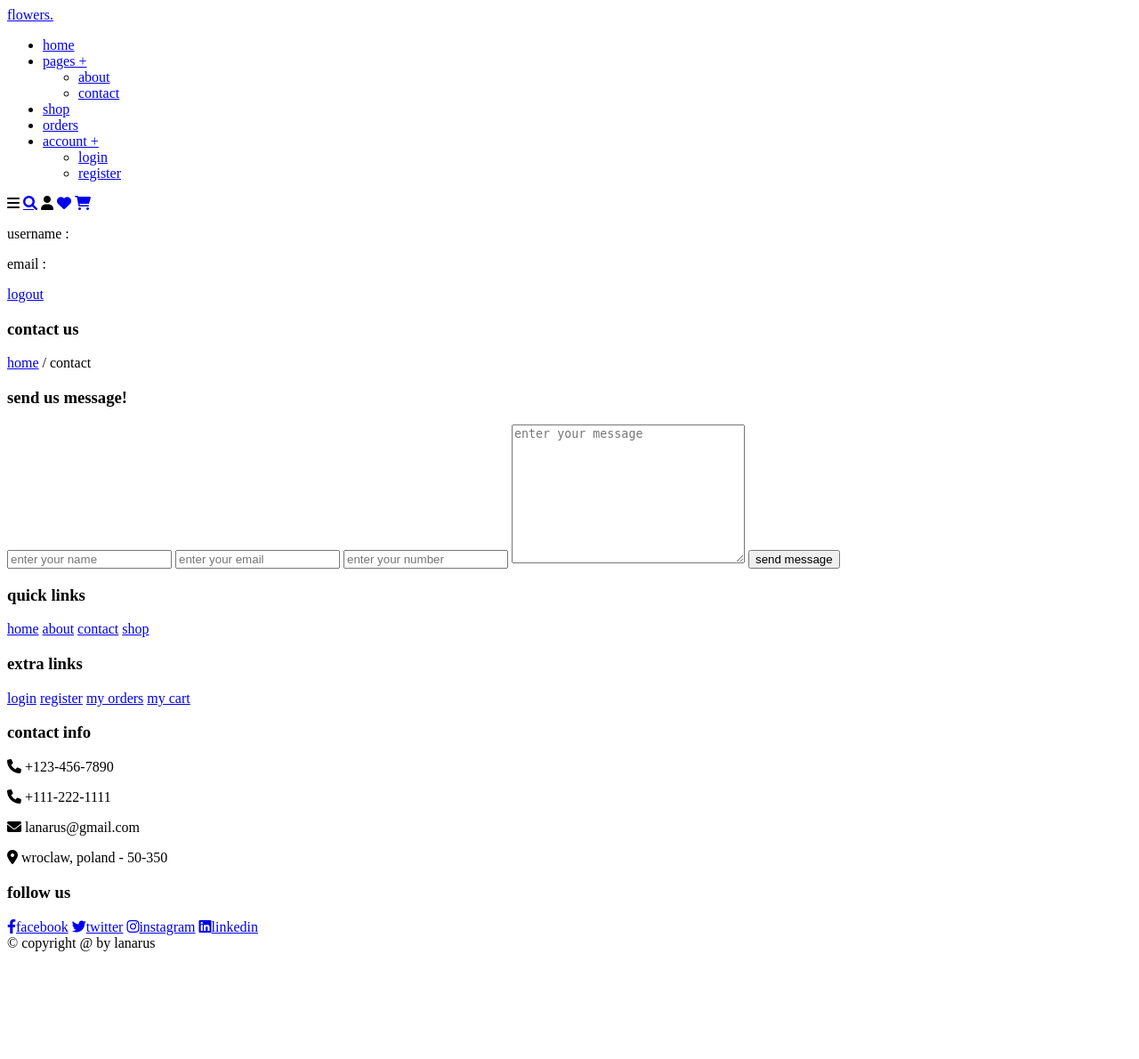
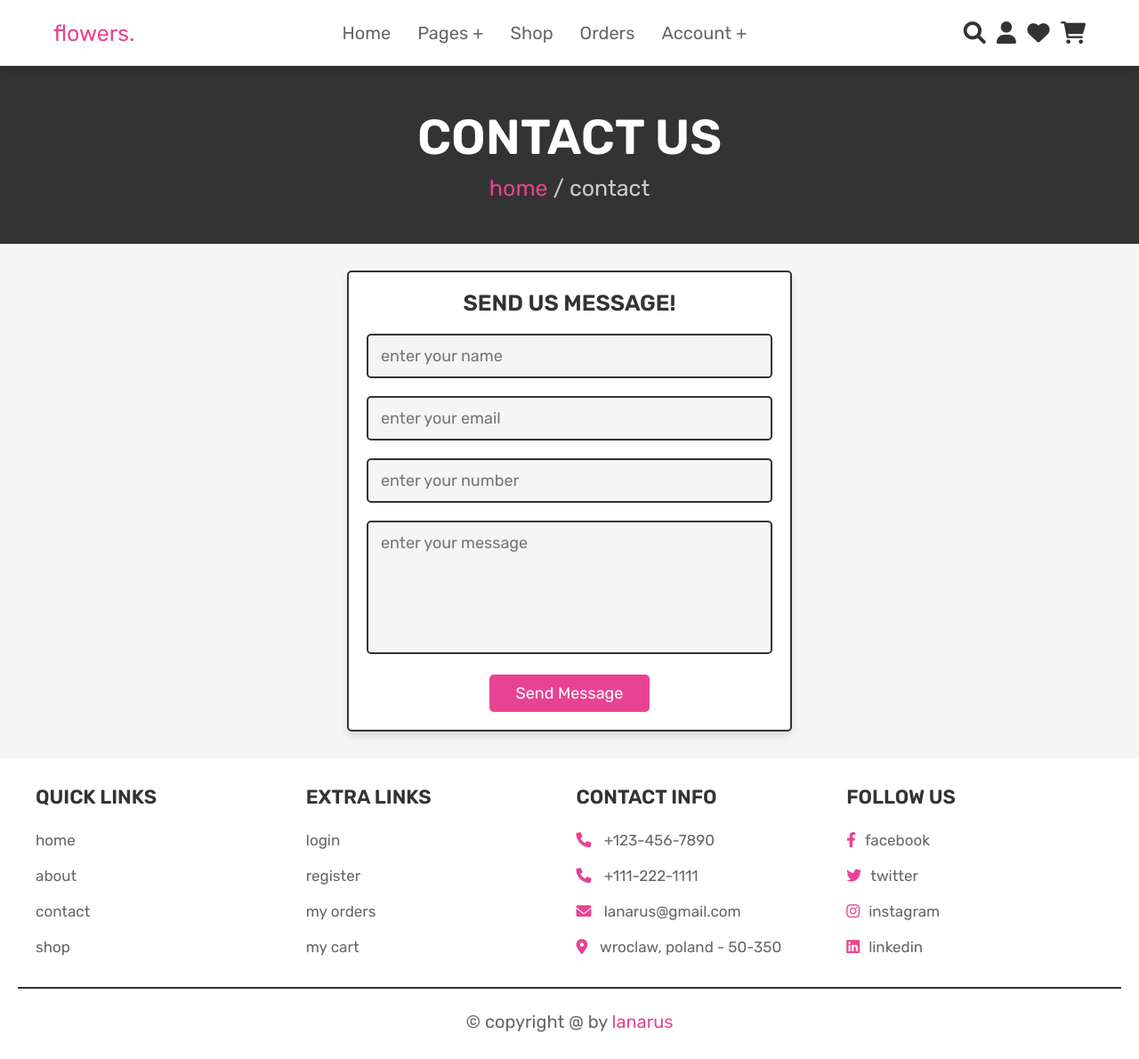
Before and after one commit to Lanarus/flower-shop, a PHP site: page /contact.php in a window 1280 px wide. Shown: the whole page at 89% size. Before the commit the page ends 1069 px from the top, so only its background shows below. Run offline with PHP 8.4, Linux system fonts and the light colour scheme; the visitor is signed in with stand-in values (Sample User, id 1).

Commit message:
contact css

```diff
--- a/contact.php
+++ b/contact.php
@@ -42,7 +42,7 @@ if(isset($_POST['send'])){
    <link rel="stylesheet" href="https://cdnjs.cloudflare.com/ajax/libs/font-awesome/6.0.0/css/all.min.css">
 
    <!-- custom admin css file link  -->
-   <link rel="stylesheet" href="css/style.css">
+   <link rel="stylesheet" href="css/style1.css">
 
 </head>
 <body>
--- a/css/style1.css
+++ b/css/style1.css
@@ -392,8 +392,39 @@ html{
    margin-top: 1rem;
 }
 
+.contact form{
+   max-width: 50rem;
+   background-color: var(--white);
+   border-radius: .5rem;
+   box-shadow: var(--box-shadow);
+   border:var(--border);
+   text-align: center;
+   padding:2rem;
+   margin:0 auto;
+}
 
+.contact form h3{
+   font-size: 2.5rem;
+   margin-bottom: 1rem;
+   color:var(--black);
+   text-transform: uppercase;
+}
 
+.contact form .box{
+   width: 100%;
+   border-radius: .5rem;
+   border:var(--border);
+   margin:1rem 0;
+   padding:1.2rem 1.4rem;
+   font-size: 1.8rem;
+   color:var(--black);
+   background-color: var(--light-bg);
+}
+
+.contact form textarea{
+   height: 15rem;
+   resize: none;
+}
 
 .search-form form{
    max-width: 1200px;
--- a/home.php
+++ b/home.php
@@ -83,7 +83,7 @@ session_start();
    <div class="content">
       <h3>have any questions?</h3>
       <p>Lorem ipsum dolor, sit amet consectetur adipisicing elit. Distinctio officia aliquam quis saepe? Quia, libero.</p>
-      <a href="#contact" class="btn">contact us</a>
+      <a href="contact.php" class="btn">contact us</a>
    </div>
 
 </section>
```
